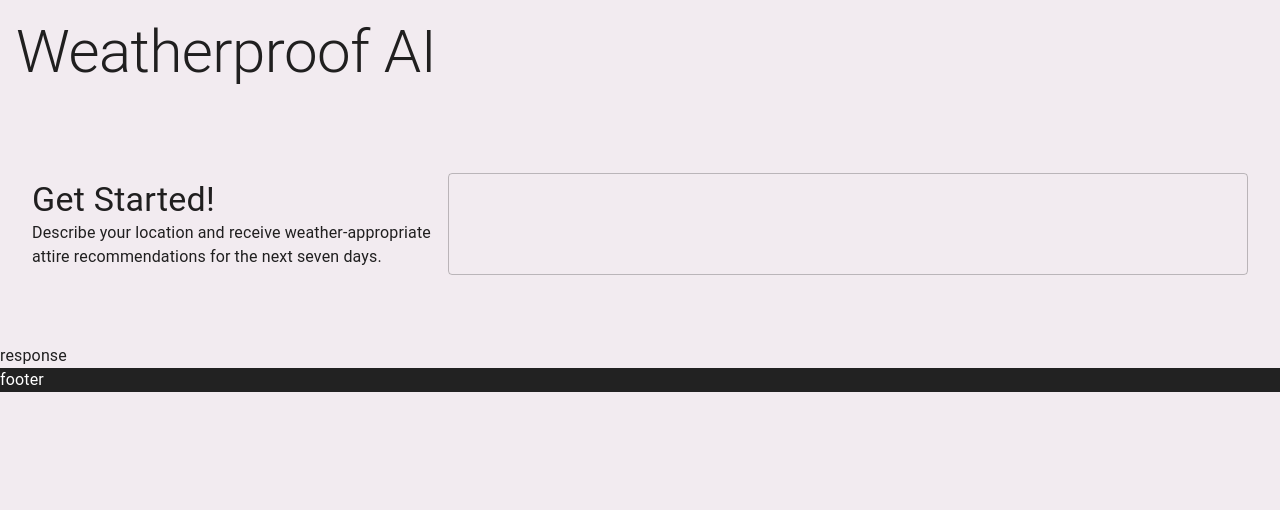
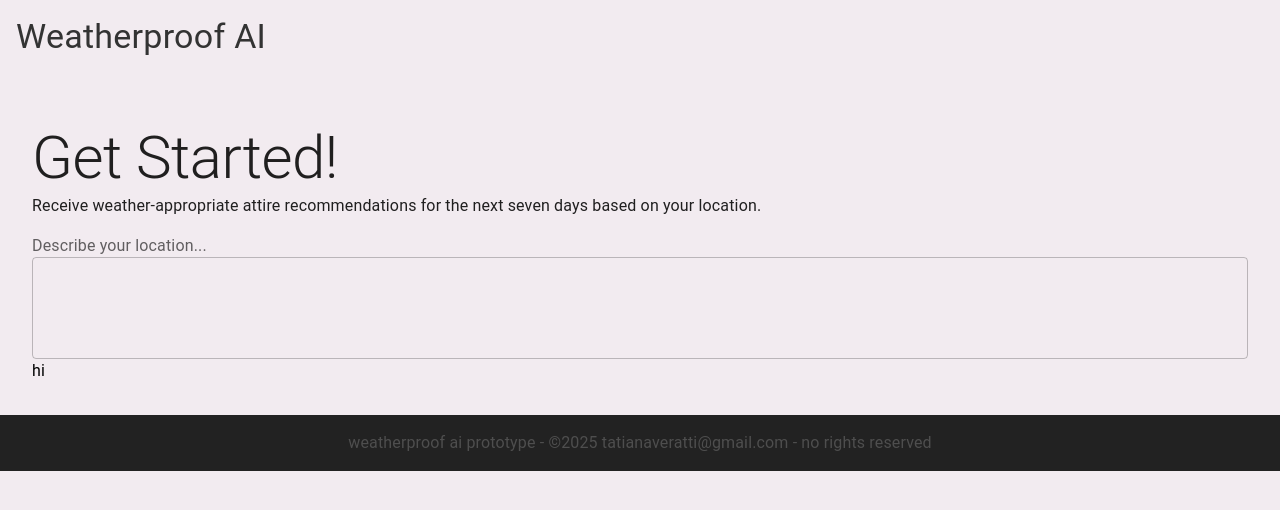
Before and after one commit to tVeratti/day-ai-assessment, a React (Vite) app: page / in a window 1280 px wide. Shown: the top 510 px of the page. Built offline with nearby package versions, Linux system fonts and the light colour scheme; some icons are missing; the HTML template or start-up script is replaced by a standard one.

Commit message:
reorganize home components, tweak styles
#4

```diff
--- a/src/home/index.tsx
+++ b/src/home/index.tsx
@@ -1,12 +1,31 @@
 import { Stack } from "@mui/material";
+import { useCallback, useState, useTransition } from "react";
 import InstructionsInput from "./instructions";
+import Introduction from "./introduction";
 import ResponseArea from "./response";
 
 export default function Home() {
+  const [previousInstructions, setPreviousInstructions] = useState<
+    Array<string>
+  >([]);
+  const [isPending, startTransition] = useTransition();
+
+  const handleSubmit = useCallback((instructions: string) => {
+    startTransition(async () => {
+      console.log("transition ", instructions);
+      // await fetch action
+      await new Promise((r) => setTimeout(r, 2000)); // TEMP - for testing loading states
+
+      setPreviousInstructions((previous) => [...previous, instructions]);
+      return; // done
+    });
+  }, []);
+
   return (
     <Stack>
-      <InstructionsInput />
-      <ResponseArea />
+      <Introduction isFirstQuery={!previousInstructions.length} />
+      <InstructionsInput onSubmit={handleSubmit} />
+      <ResponseArea isLoading={isPending} text={"hi"} />
     </Stack>
   );
 }
--- a/src/home/instructions.tsx
+++ b/src/home/instructions.tsx
@@ -1,74 +1,54 @@
-import styled from "@emotion/styled";
 import PlayArrowIcon from "@mui/icons-material/PlayArrow";
 import {
   FormControl,
+  FormLabel,
   IconButton,
   InputAdornment,
   OutlinedInput,
-  Typography,
 } from "@mui/material";
-import { useCallback, useState, useTransition } from "react";
+import { useCallback, useRef } from "react";
 
-const Root = styled.div`
-  display: flex;
-  padding: 2rem;
-  min-height: 30vh;
-  gap: 1rem;
-  align-items: center;
-  justify-content: center;
-  transition: all ease-in-out 0.5s;
+interface InstructionsProps {
+  onSubmit: (instructions: string) => void;
+}
 
-  @media screen and (max-width: 768px) {
-    flex-direction: column;
-    align-items: stretch;
+const SUBMIT_KEYS: Array<String> = ["Enter"];
+
+export default function Instructions({ onSubmit }: InstructionsProps) {
+  const formRef = useRef<HTMLFormElement>(null);
+
+  const handleSubmit = (formData: FormData) => {
+    const instructions = formData.get("instructions") as string;
+    if (instructions) {
+      formRef.current?.reset();
+      onSubmit(instructions);
     }
-`;
+  };
 
-const InfoRoot = styled.div`
-  max-width: 25rem;
-`;
-
-const InputRoot = styled.div`
-  flex: 1;
-`;
-
-export default function Instructions() {
-  const [instructions, setInstructions] = useState<string>("");
-  const [isPending, startTransition] = useTransition();
-
-  const handleSubmit = useCallback(() => {
-    startTransition(async () => {
-      // await fetch action
-      console.log("transition");
-      return; // done
-    });
-  }, []);
-
-  const handleInput = useCallback((e: React.ChangeEvent<HTMLInputElement>) => {
-    setInstructions(e.target.value);
-  }, []);
+  const handleKeyDown = useCallback(
+    (e: React.KeyboardEvent<HTMLInputElement>) => {
+      if (SUBMIT_KEYS.includes(e.key) && !e.shiftKey) {
+        e.preventDefault();
+        if (formRef) {
+          formRef.current?.requestSubmit();
+        }
+      }
+    },
+    [],
+  );
 
   return (
-    <Root>
-      {/* Info */}
-      <InfoRoot>
-        <Typography variant="h4">Get Started!</Typography>
-        <Typography variant="body1">
-          Describe your location and receive weather-appropriate attire
-          recommendations for the next seven days.
-        </Typography>
-      </InfoRoot>
-
-      {/* Input */}
-      <InputRoot>
-        <form action={handleSubmit}>
+    <form action={handleSubmit} ref={formRef}>
       <FormControl fullWidth>
+        <FormLabel>Describe your location...</FormLabel>
         <OutlinedInput
+          name="instructions"
           aria-label="Location Description"
+          required
           multiline
           rows={3}
           fullWidth
-              onInput={handleInput}
+          onKeyDown={handleKeyDown}
           endAdornment={
             <InputAdornment position="end">
               <IconButton type="submit" size="large" color="primary">
@@ -79,7 +59,5 @@ export default function Instructions() {
         />
       </FormControl>
     </form>
-      </InputRoot>
-    </Root>
   );
 }
--- /dev/null
+++ b/src/home/introduction.tsx
@@ -0,0 +1,29 @@
+import styled from "@emotion/styled";
+import { Typography } from "@mui/material";
+
+interface IntroductionProps {
+  isFirstQuery: boolean;
+}
+
+const Root = styled.div`
+  margin: 1rem 0;
+`;
+
+const INITIAL_INTRODUCTION_HEADER: string = "Get Started!";
+const REPEAT_INTRODUCTION_HEADER: string = "Go Again!";
+
+export default function Introduction({ isFirstQuery }: IntroductionProps) {
+  return (
+    <Root>
+      <Typography variant="h2" component="h1">
+        {isFirstQuery
+          ? INITIAL_INTRODUCTION_HEADER
+          : REPEAT_INTRODUCTION_HEADER}
+      </Typography>
+      <Typography variant="body1">
+        Receive weather-appropriate attire recommendations for the next seven
+        days based on your location.
+      </Typography>
+    </Root>
+  );
+}
--- a/src/home/response.tsx
+++ b/src/home/response.tsx
@@ -1,3 +1,33 @@
-export default function Response() {
-  return <div>response</div>;
+import styled from "@emotion/styled";
+
+interface ResponseProps {
+  text?: string;
+  /** Text will stream in, indicate if it's still loading... */
+  isLoading: boolean;
 }
+
+interface RootProps {
+  isLoading: boolean;
+}
+
+const Root = styled.div<RootProps>`
+  color: ${(props) => (props.isLoading ? "red" : "black")};
+
+  ${(props) =>
+    props.isLoading
+      ? "animation: loadingAnimation 1s infinite alternate;"
+      : ""};
+
+  @keyframes loadingAnimation {
+    0% {
+      opacity: 0.5;
+    }
+    100% {
+      opacity: 1;
+    }
+  }
+`;
+
+export default function Response({ text, isLoading }: ResponseProps) {
+  return <Root isLoading={isLoading}>{text}</Root>;
+}
--- a/src/layout/footer.tsx
+++ b/src/layout/footer.tsx
@@ -1,10 +1,20 @@
-import { styled } from "@mui/material/styles";
+import styled from "@emotion/styled";
+import { Typography } from "@mui/material";
 
-const Root = styled("footer")`
-  color: white;
+const Root = styled.footer`
+  padding: 1rem;
+  color: #ffffff33;
   background: #222;
+  text-align: center;
 `;
 
 export default function Footer() {
-  return <Root>footer</Root>;
+  return (
+    <Root>
+      <Typography>
+        weatherproof ai prototype - &copy;2025 tatianaveratti@gmail.com - no
+        rights reserved
+      </Typography>
+    </Root>
+  );
 }
--- a/src/layout/header.tsx
+++ b/src/layout/header.tsx
@@ -6,10 +6,19 @@ const Root = styled.header`
   padding: 1rem;
 `;
 
+const LogoAnchor = styled.a`
+  color: #333;
+  text-decoration: none;
+`;
+
 export default function Header() {
   return (
     <Root>
-      <Typography variant="h2">Weatherproof AI</Typography>
+      <LogoAnchor href="/">
+        <Typography variant="h4" component="span">
+          Weatherproof AI
+        </Typography>
+      </LogoAnchor>
     </Root>
   );
 }
--- a/src/layout/index.tsx
+++ b/src/layout/index.tsx
@@ -14,6 +14,7 @@ const Root = styled.div`
 
 const Main = styled.div`
   flex: 1;
+  padding: 2rem;
 `;
 
 export default function Layout({ children }: LayoutProps) {
```
Lines whose indentation alone changed are shown as unchanged.
